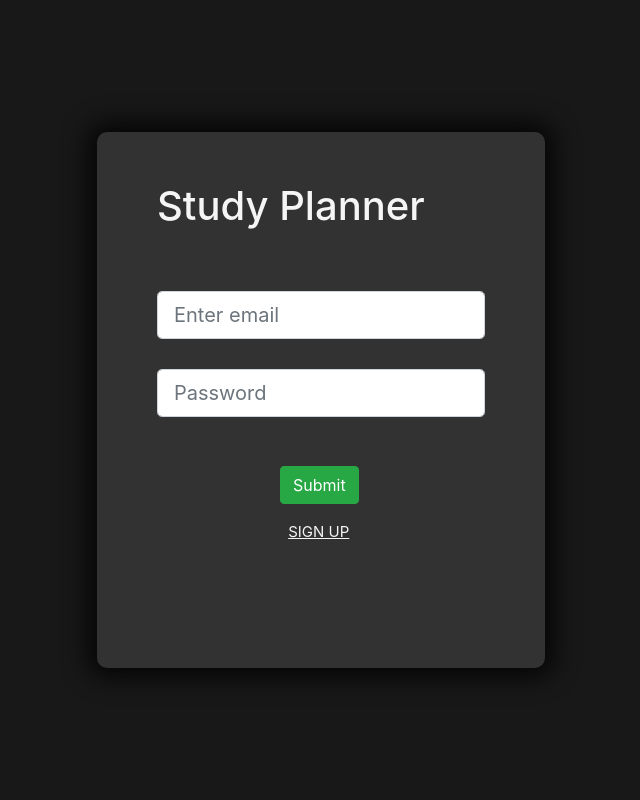
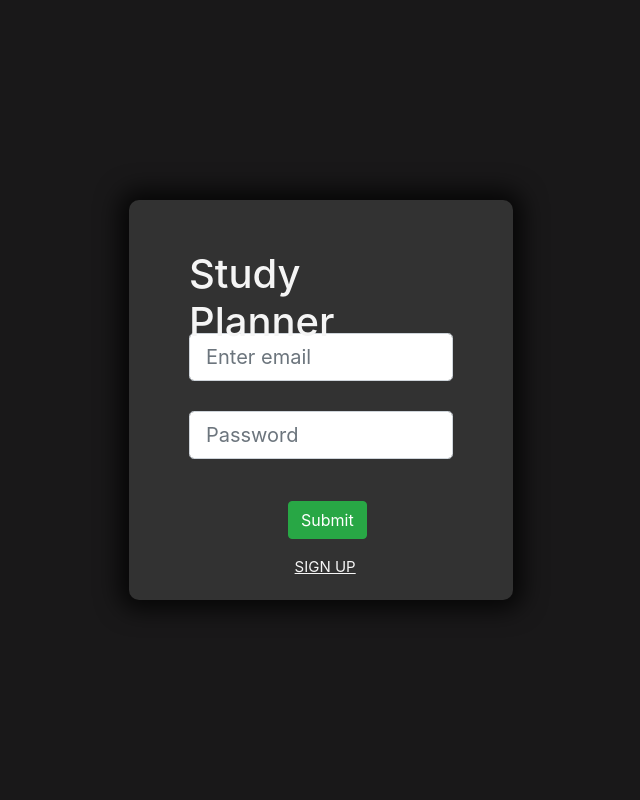
Before and after one commit to ryucatcher/study-planner, a Django app: page / in a window 1280 px wide. Shown: the whole page, without its empty margins (319-959 px from the left). Run offline with Django 3.2, Linux system fonts and the light colour scheme; some libraries are stand-ins or nearby versions.

Commit message:
fixed dimensions

```diff
--- a/studyplanner/app/static/createaccount.css
+++ b/studyplanner/app/static/createaccount.css
@@ -15,7 +15,7 @@
     align-items: center;
     justify-content: center;
     width:35%;
-    height:88%;
+    height:60%;
     padding:50px 60px;
     position: relative;
     -webkit-box-shadow: 0px 0px 23px 10px rgba(0,0,0,0.75);
--- a/studyplanner/app/static/login.css
+++ b/studyplanner/app/static/login.css
@@ -14,8 +14,8 @@
     display: inline-block;
     align-items: center;
     justify-content: center;
-    width:35%;
-    height:67%;
+    width:30%;
+    height:50%;
     padding:50px 60px;
     position: relative;
     -webkit-box-shadow: 0px 0px 23px 10px rgba(0,0,0,0.75);
--- a/studyplanner/app/templates/login.html
+++ b/studyplanner/app/templates/login.html
@@ -16,7 +16,7 @@
 		<div class ="loginContainer">
 			<h1>Study Planner</h1>
 			<p class="text-danger">{{ error }}</p>
-			<form action="/processlogin" method="POST">
+			<form action="/processlogin/" method="POST">
 				{% csrf_token %}
 				<div class="form-group">
 
```
Also changed, not shown: studyplanner/app/templates/createaccount.html (+4 -4 lines).
